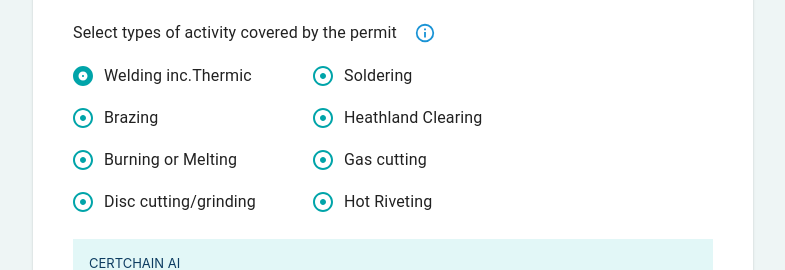
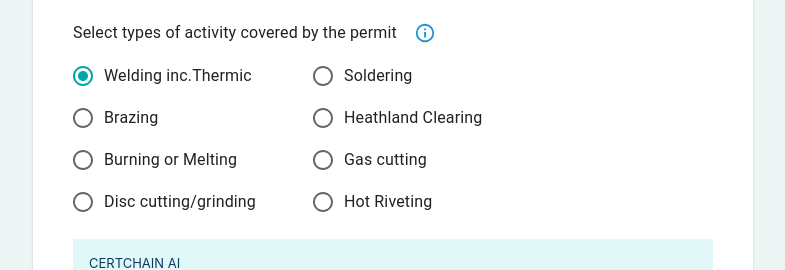
Before and after one commit to Catherinen29/skunkworks, a React (Create React App) app: page / in a window 1280 px wide. Both pictures are taken after a click on the label "Welding inc.Thermic". Shown: the part 1357-1627 px from the top of the page, without its empty margins (247-1032 px from the left). Built offline with nearby package versions, Linux system fonts and the light colour scheme.

Commit message:
Change icons.

```diff
--- a/src/components/newPermit/Part2.js
+++ b/src/components/newPermit/Part2.js
@@ -2,9 +2,8 @@ import {  Box, Button, Checkbox, FormControl, FormControlLabel, FormHelperText,
     Icon, InputBase, InputLabel, MenuItem, Paper, Radio, RadioGroup, Select, TableBody, TableRow,
     TextField, createTheme, Typography, Tooltip, Alert } from "@mui/material"
 import { useState } from "react"
-import AdjustIcon from '@mui/icons-material/Adjust';
-import AlbumIcon from '@mui/icons-material/Album';
-import { Album } from "@mui/icons-material";
+import RadioButtonUncheckedIcon from '@mui/icons-material/RadioButtonUnchecked';
+import RadioButtonCheckedIcon from '@mui/icons-material/RadioButtonChecked';
 
 export default function Part2() {
 
@@ -70,16 +69,16 @@ const updateActivities = (e) => {
             <Grid container spacing={2}>
                 <Grid item xs={6} sx={{width: '15rem'}}>
             <FormControlLabel value="Welding inc.Thermic" control={
-                <Checkbox onClick={updateActivities} icon={<AdjustIcon sx={{color: '#00a4a9'}} />}
-                checkedIcon={<Album sx={{color: '#00a4a9'}}/>}
+                <Checkbox onClick={updateActivities} icon={<RadioButtonUncheckedIcon />}
+                checkedIcon={<RadioButtonCheckedIcon sx={{color: '#00a4a9'}}/>}
                      />}
                  label="Welding inc.Thermic" />
                 </Grid>
 
                 <Grid item xs={6} sx={{width: '15rem'}}>
             <FormControlLabel value="Soldering" control={
-                <Checkbox onClick={updateActivities} icon={<AdjustIcon sx={{color: '#00a4a9'}} />}
-                checkedIcon={<Album sx={{color: '#00a4a9'}}/>}
+                <Checkbox onClick={updateActivities} icon={<RadioButtonUncheckedIcon />}
+                checkedIcon={<RadioButtonCheckedIcon sx={{color: '#00a4a9'}}/>}
                      />}
                 label="Soldering" />
                 </Grid>
@@ -90,16 +89,16 @@ const updateActivities = (e) => {
             <Grid container spacing={2}>
                 <Grid item xs={6} sx={{width: '15rem'}}>
             <FormControlLabel value="Brazing" control={
-                <Checkbox onClick={updateActivities} icon={<AdjustIcon sx={{color: '#00a4a9'}} />}
-                checkedIcon={<Album sx={{color: '#00a4a9'}}/>}
+                <Checkbox onClick={updateActivities} icon={<RadioButtonUncheckedIcon />}
+                checkedIcon={<RadioButtonCheckedIcon sx={{color: '#00a4a9'}}/>}
                      />}
                 label="Brazing" />
                 </Grid>
 
                 <Grid item xs={6} sx={{width: '15rem'}}>
             <FormControlLabel value="Heathland Clearing" control={
-                <Checkbox onClick={updateActivities} icon={<AdjustIcon sx={{color: '#00a4a9'}} />}
-                checkedIcon={<Album sx={{color: '#00a4a9'}}/>}
+                <Checkbox onClick={updateActivities} icon={<RadioButtonUncheckedIcon />}
+                checkedIcon={<RadioButtonCheckedIcon sx={{color: '#00a4a9'}}/>}
                      />}
                 label="Heathland Clearing" />
                 </Grid>
@@ -110,16 +109,16 @@ const updateActivities = (e) => {
             <Grid container spacing={2}>
                 <Grid item xs={6} sx={{width: '15rem'}}>
             <FormControlLabel value="Burning or Melting" control={
-                <Checkbox onClick={updateActivities} icon={<AdjustIcon sx={{color: '#00a4a9'}} />}
-                checkedIcon={<Album sx={{color: '#00a4a9'}}/>}
+                <Checkbox onClick={updateActivities} icon={<RadioButtonUncheckedIcon />}
+                checkedIcon={<RadioButtonCheckedIcon sx={{color: '#00a4a9'}}/>}
                      />}
                 label="Burning or Melting" />
                 </Grid>
 
                 <Grid item xs={6} sx={{width: '15rem'}}>
             <FormControlLabel value="Gas cutting" control={
-                <Checkbox onClick={updateActivities} icon={<AdjustIcon sx={{color: '#00a4a9'}} />}
-                checkedIcon={<Album sx={{color: '#00a4a9'}}/>}
+                <Checkbox onClick={updateActivities} icon={<RadioButtonUncheckedIcon />}
+                checkedIcon={<RadioButtonCheckedIcon sx={{color: '#00a4a9'}}/>}
                      />}
                 label="Gas cutting" />
                 </Grid>
@@ -130,16 +129,16 @@ const updateActivities = (e) => {
             <Grid container spacing={2}>
                 <Grid item xs={6} sx={{width: '15rem'}}>
             <FormControlLabel value="Disc cutting/grinding" control={
-                <Checkbox onClick={updateActivities} icon={<AdjustIcon sx={{color: '#00a4a9'}} />}
-                checkedIcon={<Album sx={{color: '#00a4a9'}}/>}
+                <Checkbox onClick={updateActivities} icon={<RadioButtonUncheckedIcon />}
+                checkedIcon={<RadioButtonCheckedIcon sx={{color: '#00a4a9'}}/>}
                      />}
                 label="Disc cutting/grinding" />
                 </Grid>
 
                 <Grid item xs={6} sx={{width: '15rem'}}>
             <FormControlLabel value="Hot Riveting" control={
-                <Checkbox onClick={updateActivities} icon={<AdjustIcon sx={{color: '#00a4a9'}} />}
-                checkedIcon={<Album sx={{color: '#00a4a9'}}/>}
+                <Checkbox onClick={updateActivities} icon={<RadioButtonUncheckedIcon />}
+                checkedIcon={<RadioButtonCheckedIcon sx={{color: '#00a4a9'}}/>}
                      />}
                 label="Hot Riveting" />
                 </Grid>
```
